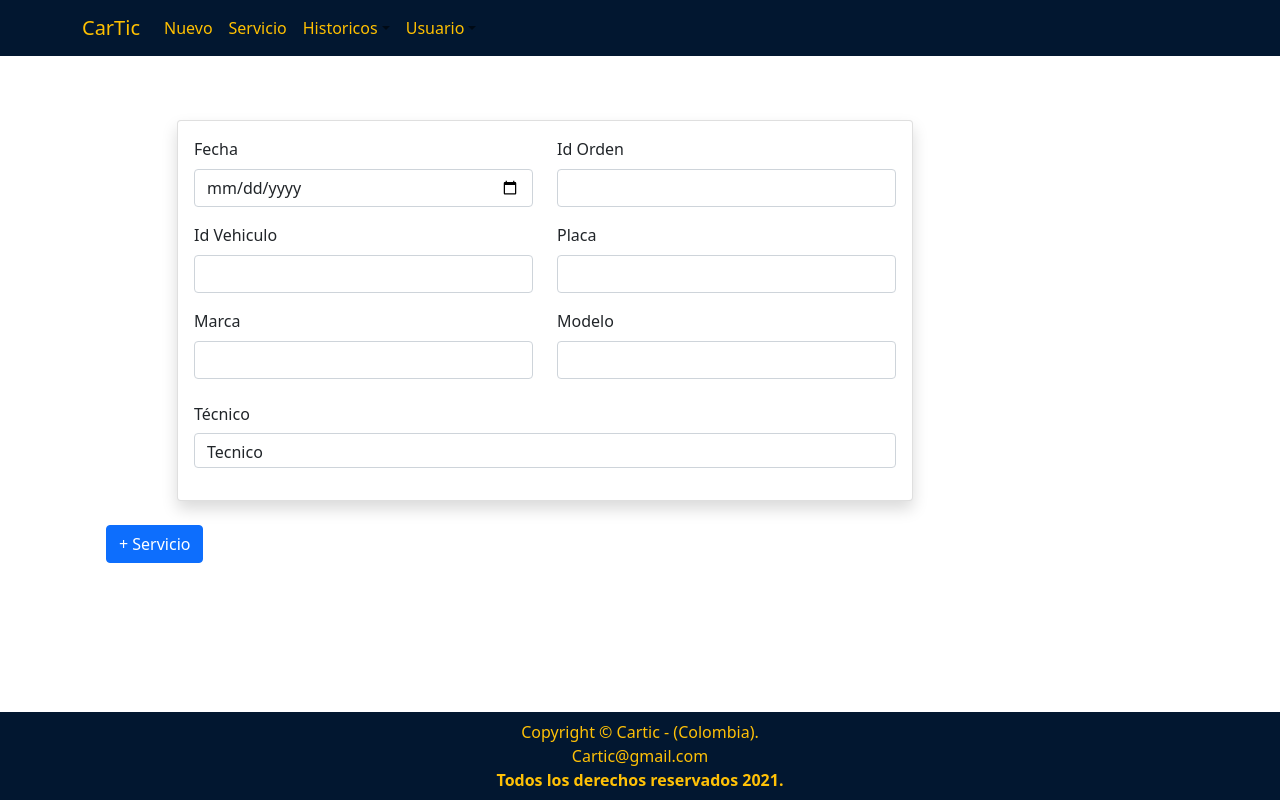
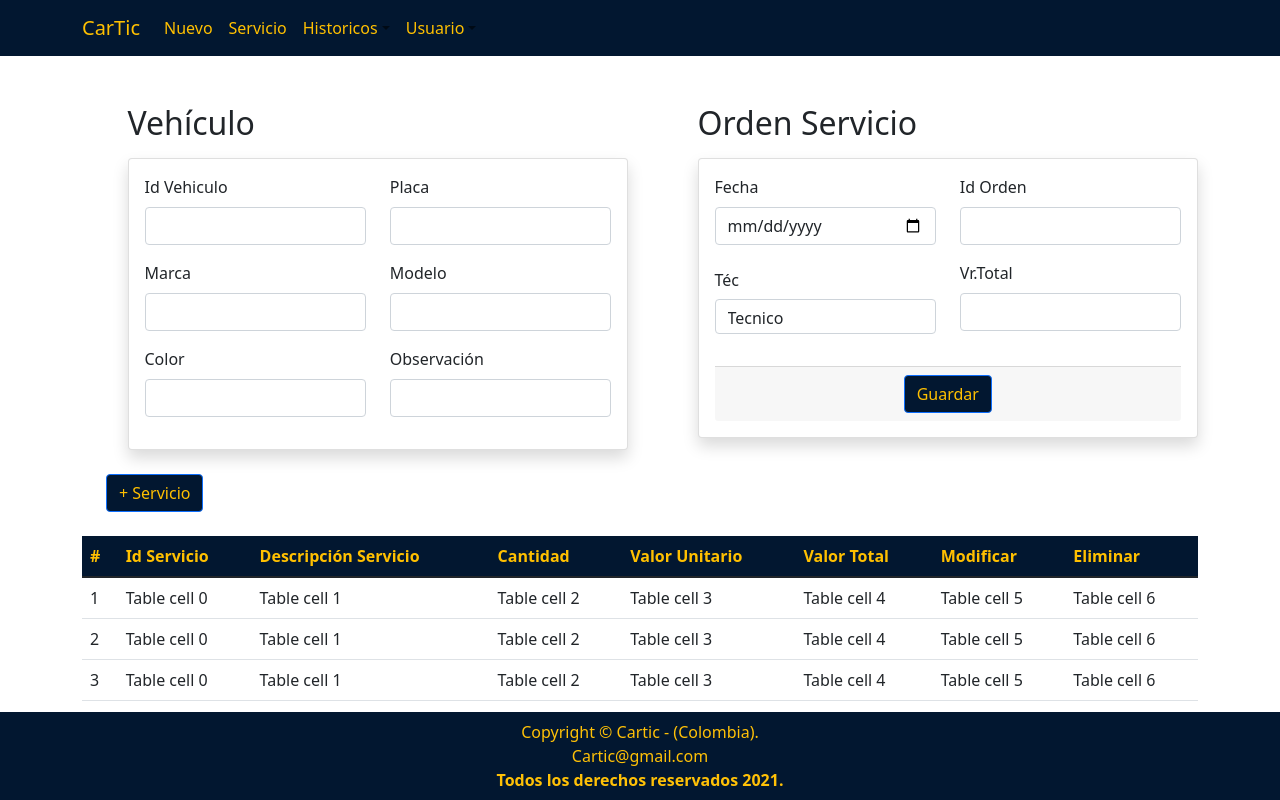
Before and after one commit to AndresCR99/cartic_frontend, a React (Create React App) app: page /servicio in a window 1280 px wide. Built offline with nearby package versions, Linux system fonts and the light colour scheme.

Commit message:
Se Termina componente modalServicio y se anexa panenelValoresServicio

```diff
--- a/src/components/Servicio/ModalServicio.js
+++ b/src/components/Servicio/ModalServicio.js
@@ -1,41 +1,48 @@
 import React from "react";
-import { Row, Col, Modal,Container, Button} from "react-bootstrap";
+import { Row, Col, Modal,Container, Button,Form} from "react-bootstrap";
 
 const ModalServicio = (props) => {
     return(
 
             <Modal {...props} aria-labelledby="contained-modal-title-vcenter">
-              <Modal.Header closeButton>
+              <Modal.Header   className="bg-blue text-yellow">
+
                 <Modal.Title id="contained-modal-title-vcenter">
-                  + Servicio
+                  Anexar Servicio
                 </Modal.Title>
+                <Button className="bg-blue text-yellow" onClick={props.onHide}>X</Button>
               </Modal.Header>
               <Modal.Body className="show-grid">
                 <Container>
                   <Row>
+                    <Col xs={6} md={4}>
+                    <Form.Label>Id Servicio</Form.Label>
+                        <Form.Control type="text"/>
+                    </Col>
                     <Col xs={12} md={8}>
-                      .col-xs-12 .col-md-8
-                    </Col>
-                    <Col xs={6} md={4}>
-                      .col-xs-6 .col-md-4
+                    <Form.Label>Descripción</Form.Label>
+                        <Form.Control type="text"/>
                     </Col>
                   </Row>
 
                   <Row>
                     <Col xs={6} md={4}>
-                      .col-xs-6 .col-md-4
+                    <Form.Label>Valor Unitario</Form.Label>
+                        <Form.Control type="text"/>
                     </Col>
                     <Col xs={6} md={4}>
-                      .col-xs-6 .col-md-4
+                    <Form.Label>Cantidad</Form.Label>
+                        <Form.Control type="number"/>
                     </Col>
                     <Col xs={6} md={4}>
-                      .col-xs-6 .col-md-4
+                    <Form.Label>Valor Total</Form.Label>
+                        <Form.Control type="number"/>
                     </Col>
                   </Row>
                 </Container>
               </Modal.Body>
               <Modal.Footer>
-                <Button onClick={props.onHide}>Close</Button>
+                <Button className="bg-blue text-yellow">Guardar</Button>
               </Modal.Footer>
             </Modal>
           );
--- a/src/components/Servicio/PanelServicio.js
+++ b/src/components/Servicio/PanelServicio.js
@@ -1,36 +1,21 @@
 import React from "react";
 import { Form, Row, Col } from "react-bootstrap";
-import Select from "../items/Select";
 
-var options = {
-    selected : 0,
-    option_id : [0, 1,2],
-    options : [{name: 'Tecnico'}, {name: 'Romario Najari'},{name: 'Wiliam Torre Alba'}]
 
-}
+
 
 
 const panelServicio = () => {
     return(
 
-        <div className="row mt-5">
-            <div className="col-sm-8 offset-sm-1">
-                {/* <h1>Histórico Técnico</h1> */}
+
+            <div className="mt-5 sm-5 offset-sm-1">
+                <h2>Vehículo</h2>
                 <div className="card shadow mt-3">
                     <div className="card-body">
 
                     <Form>
-                    <Row className="mb-3">
-                        <Form.Group as={Col} >
-                        <Form.Label>Fecha</Form.Label>
-                        <Form.Control type="date"/>
-                        </Form.Group>
 
-                        <Form.Group as={Col} >
-                        <Form.Label>Id Orden</Form.Label>
-                        <Form.Control type="text"  />
-                        </Form.Group>
-                    </Row>
                     <Row className="mb-3">
                         <Form.Group as={Col} >
                         <Form.Label>Id Vehiculo</Form.Label>
@@ -57,21 +42,24 @@ const panelServicio = () => {
                     </Row>
 
                     <Row className="mb-3">
-                    <Form.Group as={Col} >
-                            <Form.Label column sm="2">Técnico </Form.Label>
+                    <Form.Group as={Col} controlId="formGridPassword">
+                        <Form.Label>Color</Form.Label>
+                        <Form.Control type="text"  />
+                        </Form.Group>
 
-                                <Select
-                                    options={options}
-                                />
+                        <Form.Group as={Col} controlId="formGridPassword">
+                        <Form.Label>Observación</Form.Label>
+                        <Form.Control type="text"  />
+                        </Form.Group>
 
-                        </Form.Group>
-                        </Row>
+
+                    </Row>
 
                     </Form>
                     </div>
                 </div>
             </div>
-        </div>
+
     )
 }
 
--- /dev/null
+++ b/src/components/Servicio/PanelValoresServicio.js
@@ -0,0 +1,70 @@
+import React from "react";
+import { Form, Row, Col, Card, Button} from "react-bootstrap";
+import Select from "../items/Select";
+
+var options = {
+    selected : 0,
+    option_id : [0, 1,2],
+    options : [{name: 'Tecnico'}, {name: 'Romario Najari'},{name: 'Wiliam Torre Alba'}]
+
+}
+
+
+const PanelValoresServicio = () => {
+    return(
+
+
+            <div className="mt-5 sm-4 offset-sm-1">
+                <h2>Orden Servicio</h2>
+                <div className="card shadow mt-3">
+                    <div className="card-body">
+
+                    <Form>
+                    <Row className="mb-3">
+                        <Form.Group as={Col} >
+                        <Form.Label>Fecha</Form.Label>
+                        <Form.Control type="date"/>
+                        </Form.Group>
+                        <Form.Group as={Col} >
+                        <Form.Label>Id Orden</Form.Label>
+                        <Form.Control type="text"  />
+                        </Form.Group>
+
+                    </Row>
+
+
+                    <Row className="mb-3">
+
+                        <Form.Group as={Col} >
+                            <Form.Label column sm="2">Téc</Form.Label>
+
+                                <Select
+                                    options={options}
+                                />
+                        </Form.Group>
+                        <Form.Group as={Col} >
+                        <Form.Label>Vr.Total</Form.Label>
+                        <Form.Control type="number"/>
+                        </Form.Group>
+                    </Row>
+
+                    <Row className="mb-3">
+                    </Row>
+
+
+
+                    </Form>
+
+                     <Card.Footer className="text-center ">
+                                    <Button variant="primary" type="submit" className="text-yellow bg-blue">
+                                        Guardar
+                                    </Button>
+                            </Card.Footer>
+                    </div>
+                </div>
+            </div>
+
+    )
+}
+
+export default PanelValoresServicio;
--- /dev/null
+++ b/src/components/Servicio/TablaServicio.js
@@ -0,0 +1,52 @@
+import React from "react";
+import { Table } from "react-bootstrap";
+
+
+
+
+
+const TablaServicio = () => {
+    return(
+
+        <Table responsive>
+  <thead className="bg-blue text-yellow">
+    <tr>
+      <th>#</th>
+      <th>Id Servicio</th>
+      <th>Descripción Servicio</th>
+      <th>Cantidad</th>
+      <th>Valor Unitario</th>
+      <th>Valor Total</th>
+      <th>Modificar</th>
+      <th>Eliminar</th>
+      {/* {Array.from({ length: 8 }).map((_, index) => (
+        <th key={index}>Table heading</th> */}
+
+    </tr>
+  </thead>
+  <tbody>
+    <tr>
+      <td>1</td>
+      {Array.from({ length: 7 }).map((_, index) => (
+        <td key={index}>Table cell {index}</td>
+      ))}
+    </tr>
+    <tr>
+      <td>2</td>
+      {Array.from({ length: 7 }).map((_, index) => (
+        <td key={index}>Table cell {index}</td>
+      ))}
+    </tr>
+    <tr>
+      <td>3</td>
+      {Array.from({ length: 7 }).map((_, index) => (
+        <td key={index}>Table cell {index}</td>
+      ))}
+    </tr>
+  </tbody>
+</Table>
+
+    )
+}
+
+export default TablaServicio;
--- a/src/pages/Servicio.js
+++ b/src/pages/Servicio.js
@@ -1,22 +1,36 @@
 import React, {Fragment} from "react";
 import  {useState} from 'react';
-import { Container,Button } from "react-bootstrap";
+import { Container,Button, Row, Col} from "react-bootstrap";
 import PanelServicio from "../components/Servicio/PanelServicio";
 import ModalServicio from "../components/Servicio/ModalServicio";
+import PanelValoresServicio from "../components/Servicio/PanelValoresServicio";
+import TablaServicio from "../components/Servicio/TablaServicio";
 
 
 
 
 const Servicio = () => {
     const [modalShow, setModalShow] = useState(false);
-    <ModalServicio show={modalShow} onHide={() => setModalShow(false)} />
+
    return(
 
         <Fragment>
-            <Container>
-            <PanelServicio/>
+
+<Container>
+  <Row>
+    <Col><PanelServicio /></Col>
+    <Col><PanelValoresServicio/></Col>
+  </Row>
+
+
+
+
+
             <ModalServicio/>
-            <Button  className="m-4"variant="primary" onClick={() => setModalShow(true)}>+ Servicio</Button>
+            <Button  className="m-4 bg-blue text-yellow"variant="primary" onClick={() => setModalShow(true)}>+ Servicio</Button>
+            <ModalServicio show={modalShow} onHide={() => setModalShow(false)} />
+            <TablaServicio/>
+
             </Container>
         </Fragment>
     )
```
